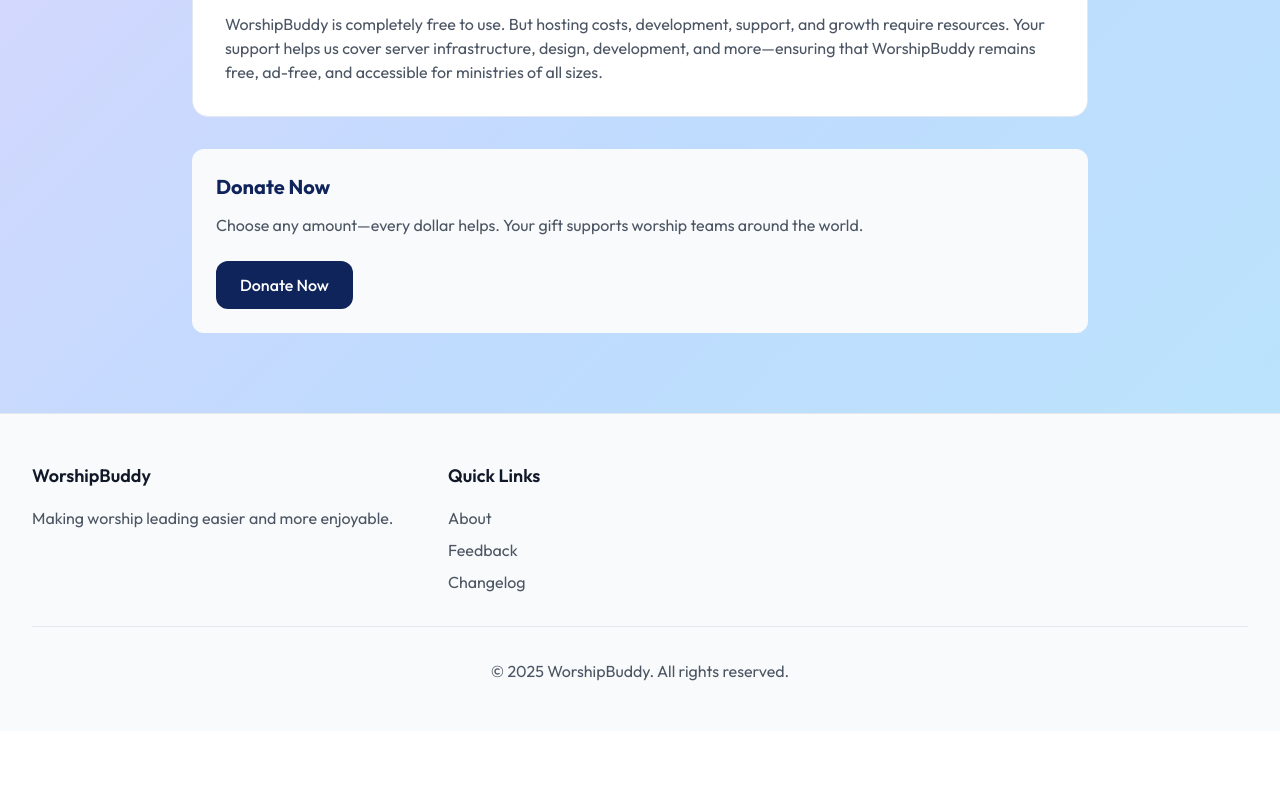
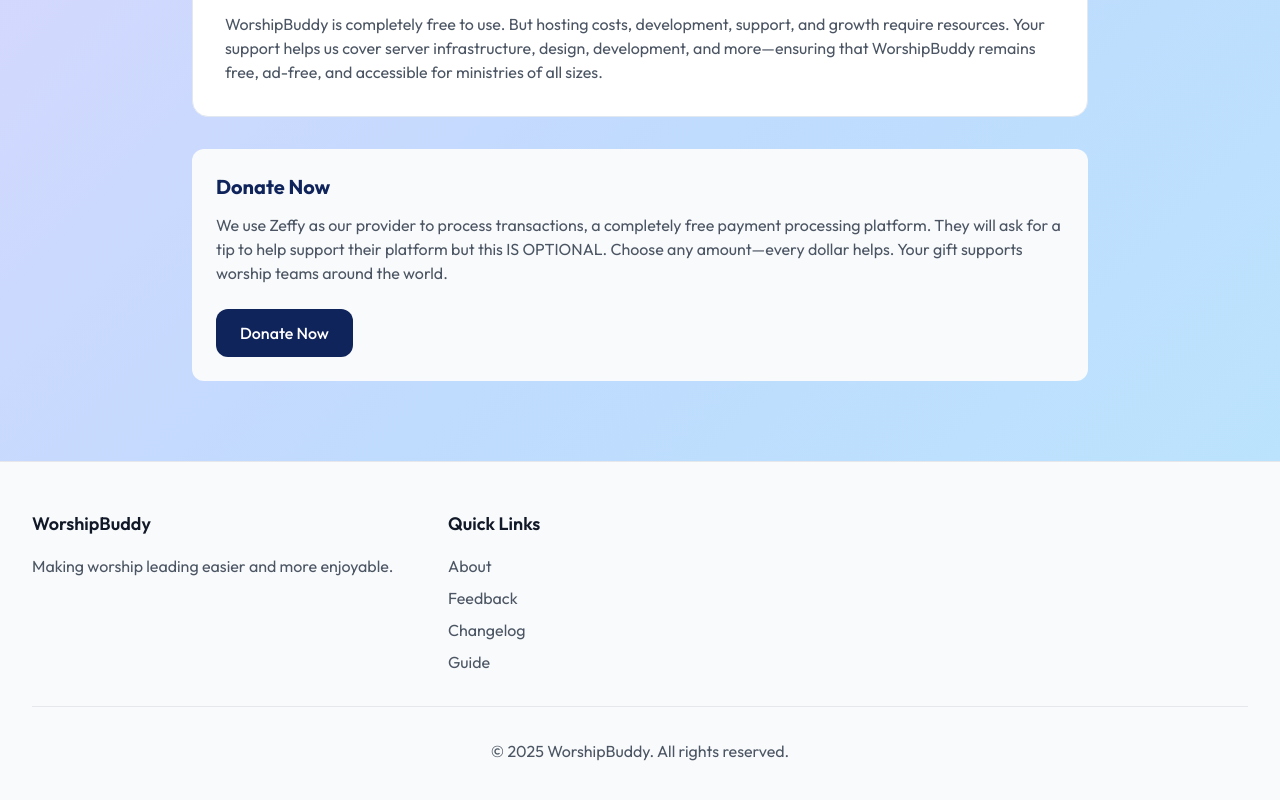
Before and after one commit to WorshipBuddy/worshipbuddy.org, a Next.js app: page /donate in a window 1280 px wide. Shown: the part 418-1218 px from the top of the page. Before the commit the page ends 1149 px from the top, so only its background shows below. Built offline with nearby package versions, Linux system fonts and the light colour scheme.

Commit message:
add guide

```diff
--- a/app/donate/page.js
+++ b/app/donate/page.js
@@ -27,7 +27,7 @@
               <div className="p-6 rounded-xl bg-gray-50">
                 <h3 className="text-xl font-bold mb-3 text-[#10245c]">Donate Now</h3>
                 <p className="mb-6 text-gray-600">
-                  Choose any amount—every dollar helps. Your gift supports worship teams around the world.
+                  We use Zeffy as our provider to process transactions, a completely free payment processing platform. They will ask for a tip to help support their platform but this IS OPTIONAL. Choose any amount—every dollar helps. Your gift supports worship teams around the world.
                 </p>
                 <a
                 className="btn-primary inline-block cursor-pointer"
--- a/components/Footer.jsx
+++ b/components/Footer.jsx
@@ -27,6 +27,11 @@
               <li>
                 <Link href="/changelog" className="text-gray-600 hover:text-gray-900">
                   Changelog
+                </Link>
+              </li>
+              <li>
+                <Link href="https://guide.worshipbuddy.org" className="text-gray-600 hover:text-gray-900">
+                  Guide
                 </Link>
               </li>
             </ul>
```
